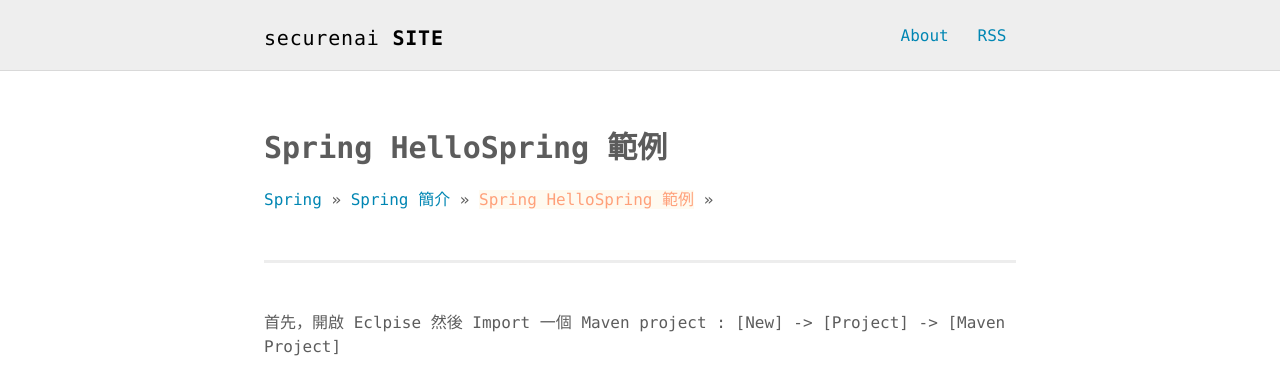
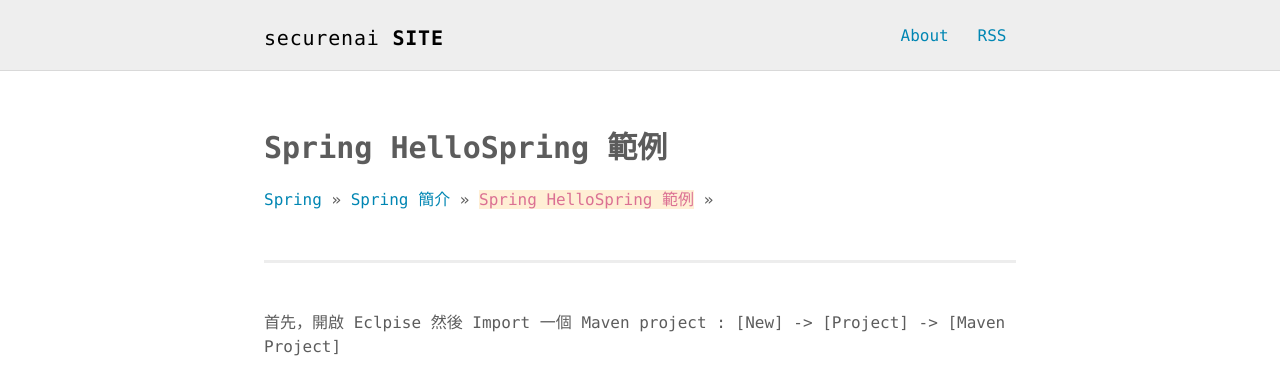
Before and after one commit to securenai/securenai.github.io, a Jekyll site: the page built from spring/spring_page2.md, in a window 1280 px wide. Shown: the top 374 px of the page. Built offline with Jekyll 4.4.1, drawn with Linux system fonts in a browser that asks for light colours; our own code applies the rules of GitHub Pages for plain Markdown files.

Commit message:
Update spring_page2.md

```diff
--- a/spring/spring_page2.md
+++ b/spring/spring_page2.md
@@ -14,7 +14,7 @@ published: true
 
 <a href="/spring/">Spring</a> >>
 <a href="/spring/spring_page1/">Spring 簡介</a> >>
-<a href="/spring/spring_page2/" style="color:lightsalmon;background-color:floralwhite;">Spring HelloSpring 範例</a> >>
+<a href="/spring/spring_page2/" style="color:palevioletred;background-color:papayawhip;">Spring HelloSpring 範例</a> >>
 <div class="divider"></div>
 首先，開啟 Eclpise 然後 Import 一個 Maven project : [New] -> [Project] -> [Maven Project]
 
```
